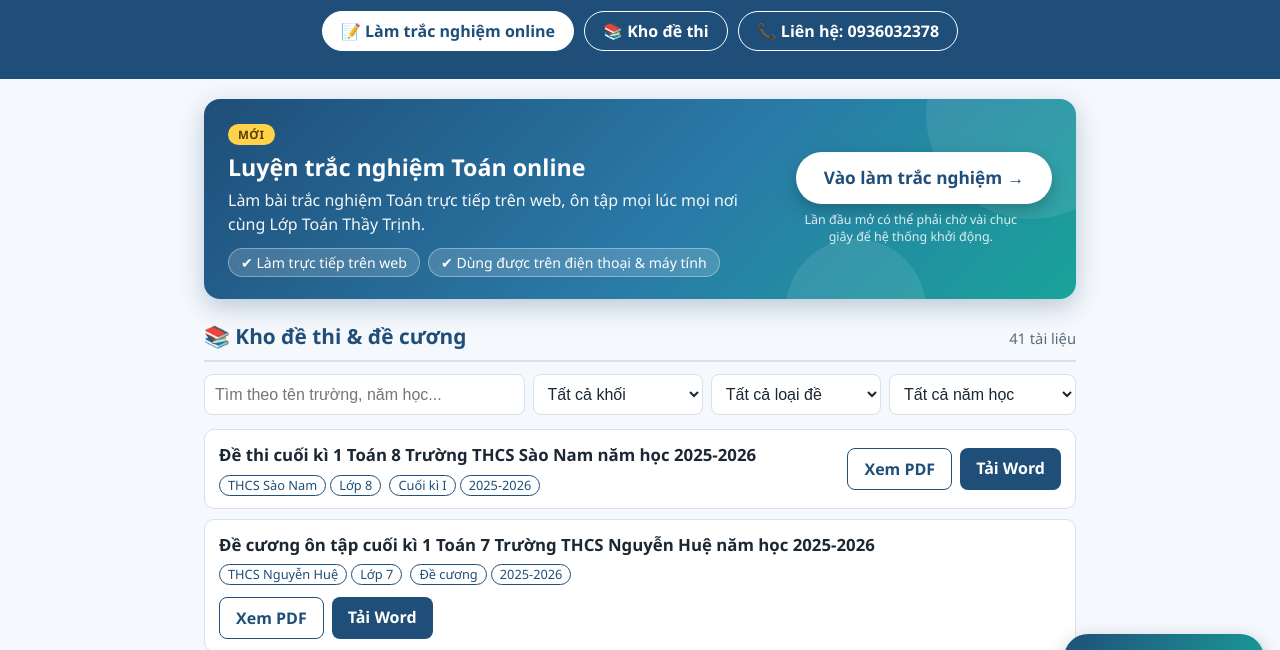
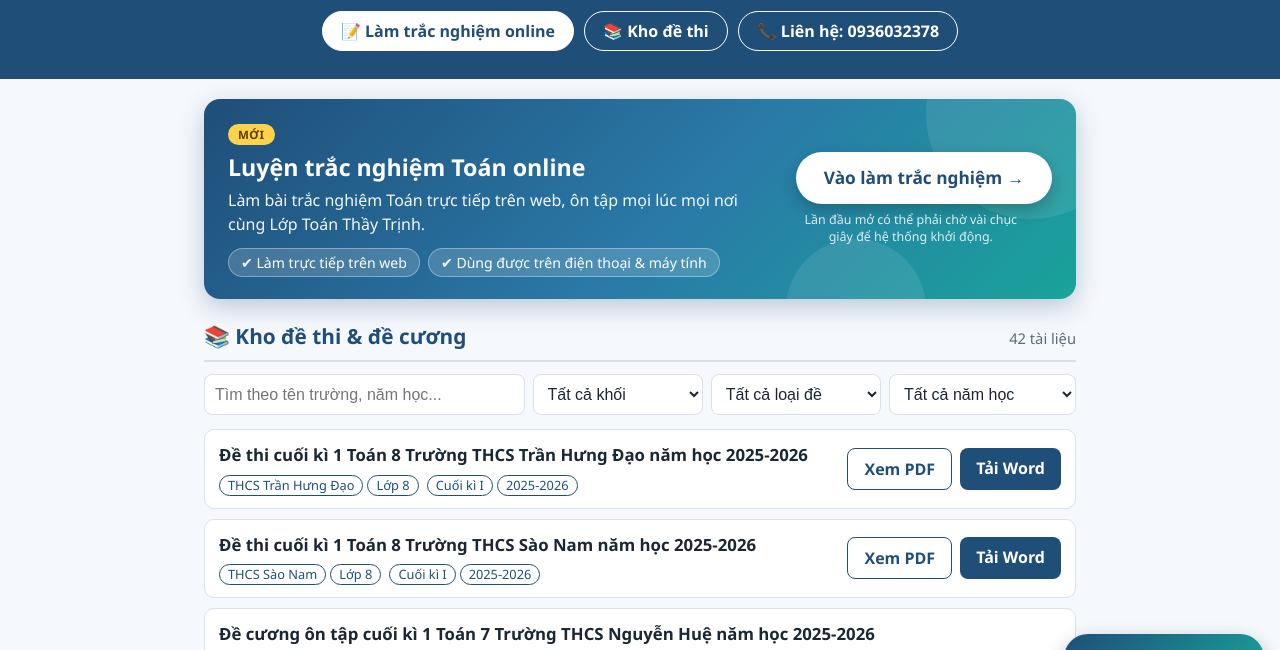
Before and after one commit to lequoctrinhmath/kho-hoc-lieu-de-cuong-de-thi-cac-nam-hoc-cua-cac-truong-tai-da-nang, a plain HTML site: page index.html in a window 1280 px wide. Shown: the part 102-752 px from the top of the page. Drawn offline with Linux system fonts and the light colour scheme.

Commit message:
Add files via upload

```diff
--- a/index.html
+++ b/index.html
@@ -486,6 +486,15 @@ const DE = [
     pdf: "tai-lieu/De_Cuoi_Ki_1_Toan_8_Sao_Nam_2025-2026.pdf",
     file: "tai-lieu/De_Cuoi_Ki_1_Toan_8_Sao_Nam_2025-2026.docx"
   },
+  {
+    ten: "Đề thi cuối kì 1 Toán 8 Trường THCS Trần Hưng Đạo năm học 2025-2026",
+    truong: "THCS Trần Hưng Đạo",
+    khoi: "Lớp 8",
+    loai: "Cuối kì I",
+    nam: "2025-2026",
+    pdf: "tai-lieu/De_Cuoi_Ki_1_Toan_8_Tran_Hung_Dao_2025-2026.pdf",
+    file: "tai-lieu/De_Cuoi_Ki_1_Toan_8_Tran_Hung_Dao_2025-2026.docx"
+  },
 ];
 
 const $ = id => document.getElementById(id);
```
